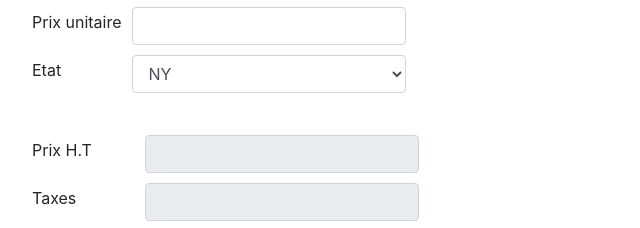
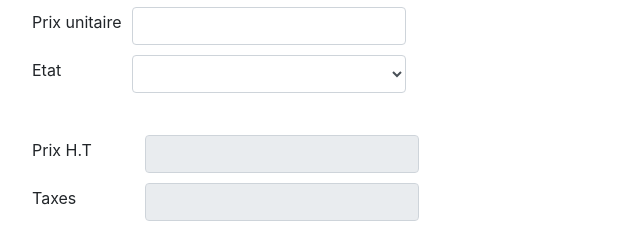
Before and after one commit to hippopovache/agile, a plain HTML site: page index.html in a window 1280 px wide. Shown: the part 158-386 px from the top of the page, 13-653 px from the left. Drawn offline with nearby package versions, Linux system fonts and the light colour scheme.

Commit message:
added default empty state value

```diff
--- a/index.html
+++ b/index.html
@@ -24,6 +24,7 @@
                             <td><label for="etat">Etat</label></td>
                             <td>
                                 <select id="etat" class="form-control">
+                                    <option value="-1"></option>
                                     <option value="NY">NY</option>
                                     <!--<option value="UT">UT</option>
                                     <option value="CA">CA</option>
```
